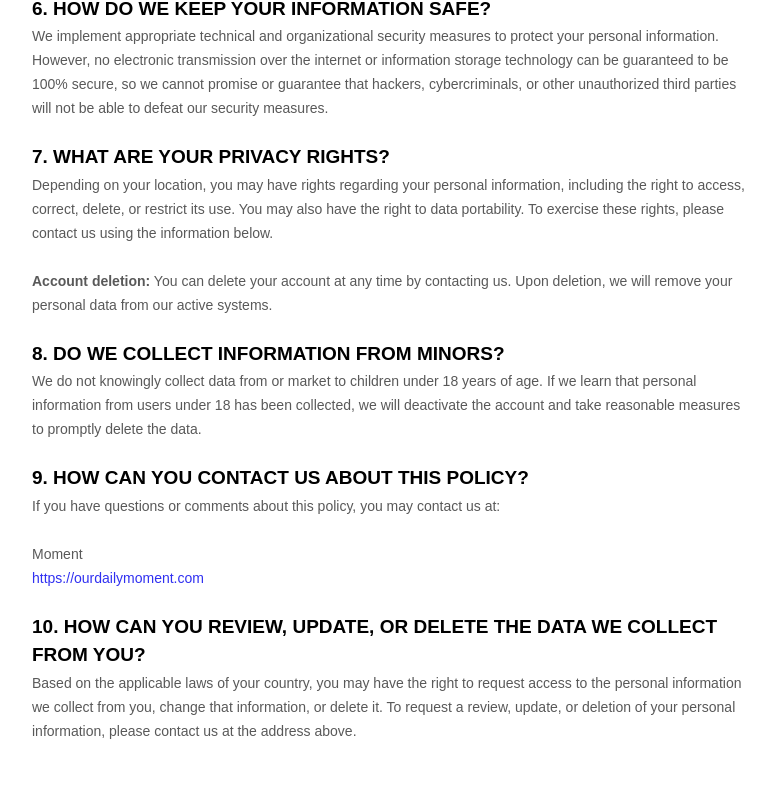
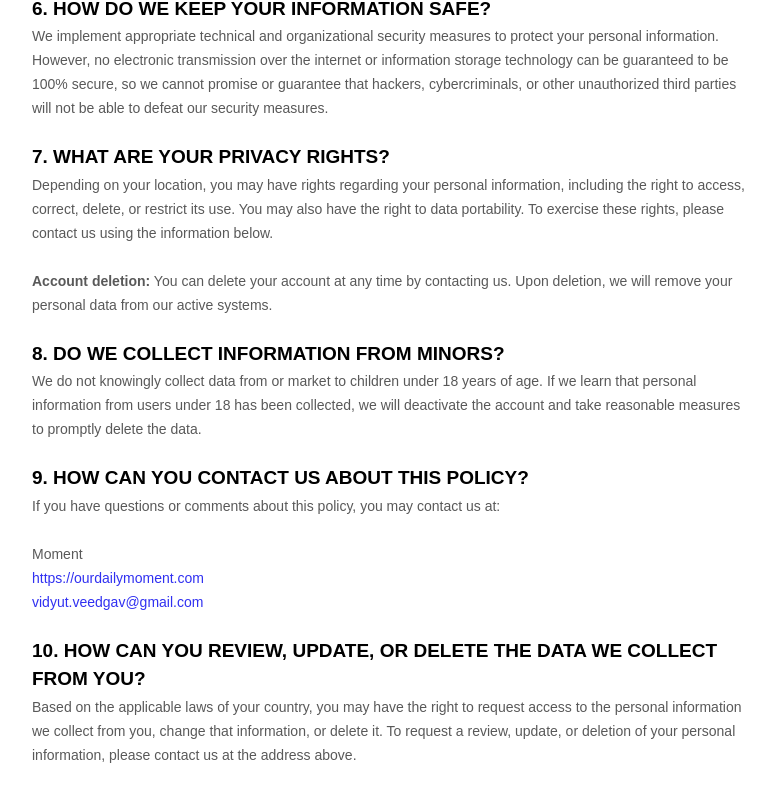
Before and after one commit to vidyut-veedgav/moment, a Next.js app: page /privacy in a window 1280 px wide. Shown: the part 1246-2046 px from the top of the page, without its empty margins (248-1023 px from the left). Built offline with nearby package versions, Linux system fonts and the light colour scheme.

Commit message:
added contact information to terms / privacy
Signed-off-by: Vidyut Veedgav <vidyut.veedgav@gmail.com>

```diff
--- a/src/app/privacy/page.tsx
+++ b/src/app/privacy/page.tsx
@@ -394,6 +394,15 @@ export default function PrivacyPolicy() {
             </span>
           </span>
         </div>
+        <div style={{ lineHeight: 1.5 }}>
+          <span style={{ fontSize: 15, color: "rgb(89, 89, 89)" }}>
+            <span data-custom-class="body_text">
+              <a data-custom-class="link" href="mailto:vidyut.veedgav@gmail.com">
+                vidyut.veedgav@gmail.com
+              </a>
+            </span>
+          </span>
+        </div>
 
         <div style={{ lineHeight: 1.5 }}><br /></div>
 
--- a/src/app/terms/page.tsx
+++ b/src/app/terms/page.tsx
@@ -465,6 +465,15 @@ export default function TermsAndConditions() {
             </span>
           </span>
         </div>
+        <div style={{ lineHeight: 1.5 }}>
+          <span style={{ fontSize: 15, color: "rgb(89, 89, 89)" }}>
+            <span data-custom-class="body_text">
+              <a data-custom-class="link" href="mailto:vidyut.veedgav@gmail.com">
+                vidyut.veedgav@gmail.com
+              </a>
+            </span>
+          </span>
+        </div>
       </div>
     </div>
   );
```
